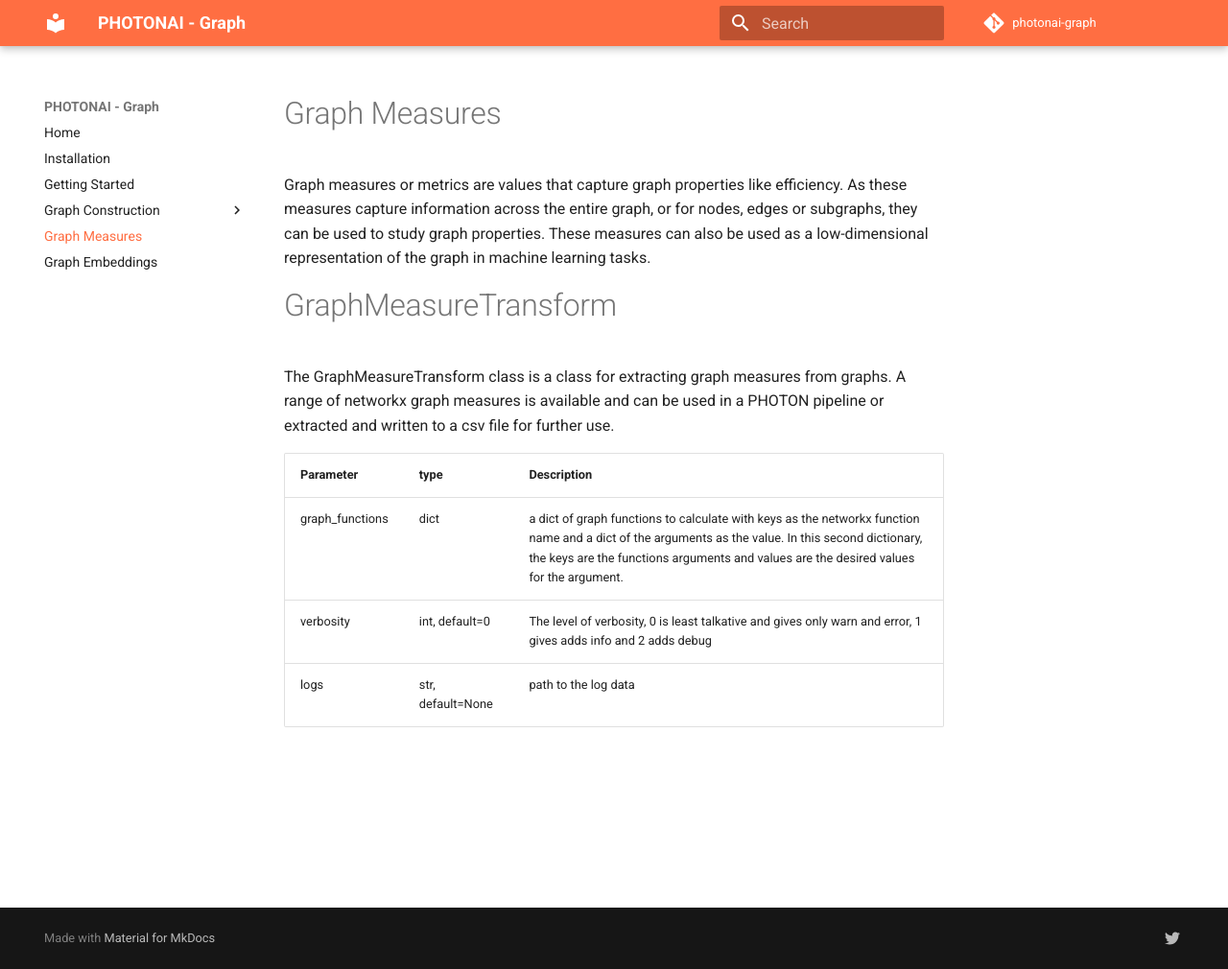
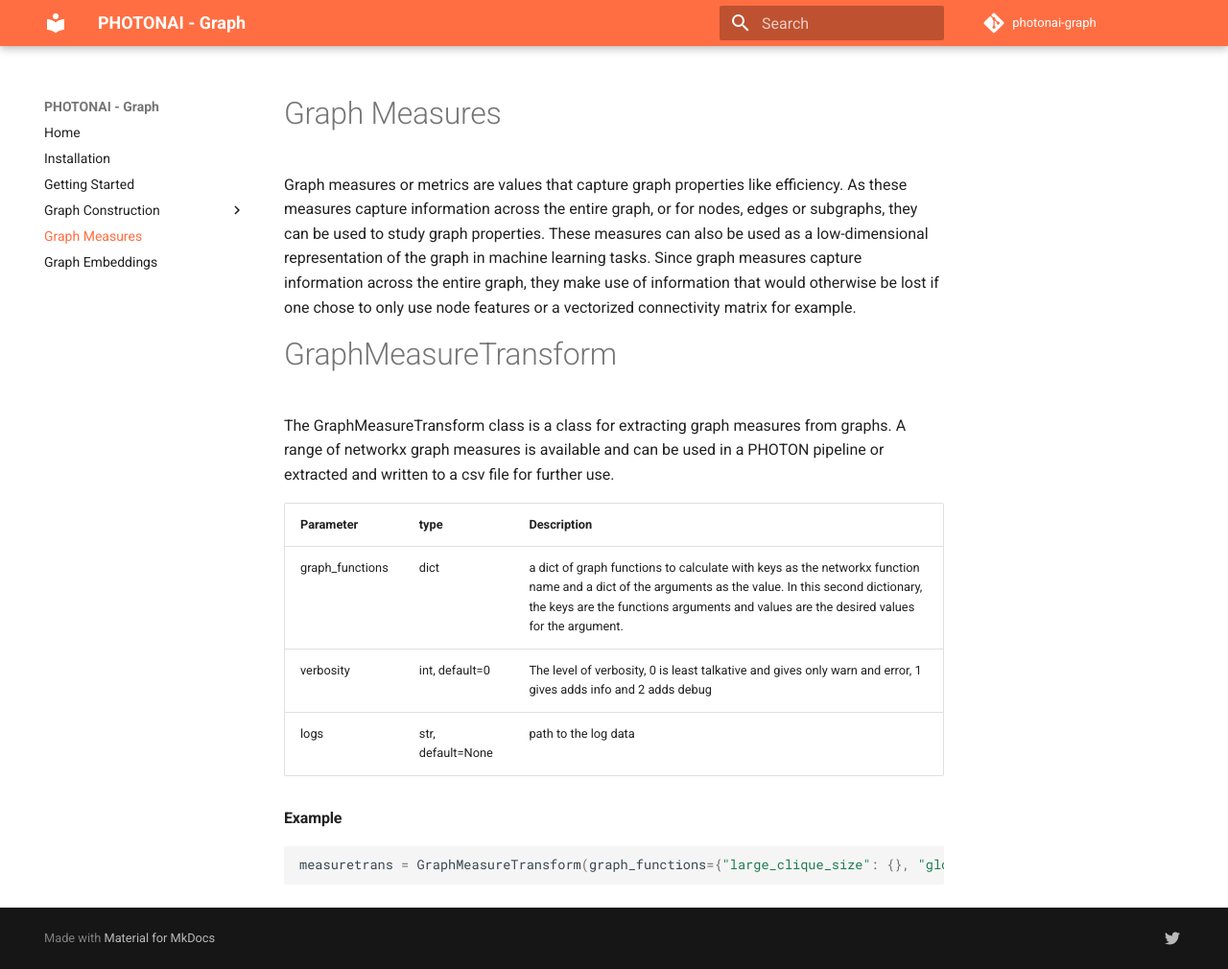
Before and after one commit to wwu-mmll/photonai_graph, an MkDocs documentation site: the page built from documentation/docs/graph_measures.md, in a window 1280 px wide and 1010 px high. Shown: the whole window at 96% size. Built offline with MkDocs 1.6.1 and Material for MkDocs 9.7.7, drawn with Linux system fonts in a browser that asks for light colours; comment, search, counter and statistics services are not loaded.

Commit message:
Update graph_measures.md

````diff
--- a/documentation/docs/graph_measures.md
+++ b/documentation/docs/graph_measures.md
@@ -1,6 +1,6 @@
 # Graph Measures
 
-Graph measures or metrics are values that capture graph properties like efficiency. As these measures capture information across the entire graph, or for nodes, edges or subgraphs, they can be used to study graph properties. These measures can also be used as a low-dimensional representation of the graph in machine learning tasks.
+Graph measures or metrics are values that capture graph properties like efficiency. As these measures capture information across the entire graph, or for nodes, edges or subgraphs, they can be used to study graph properties. These measures can also be used as a low-dimensional representation of the graph in machine learning tasks. Since graph measures capture information across the entire graph, they make use of information that would otherwise be lost if one chose to only use node features or a vectorized connectivity matrix for example.
 
 # GraphMeasureTransform
 
@@ -11,3 +11,9 @@
 | graph_functions | dict | a dict of graph functions to calculate with keys as the networkx function name and a dict of the arguments as the value. In this second dictionary, the keys are the functions arguments and values are the desired values for the argument. |
 | verbosity | int, default=0 | The level of verbosity, 0 is least talkative and gives only warn and error, 1 gives adds info and 2 adds debug |
 | logs | str, default=None | path to the log data |
+
+#### Example
+
+```python
+measuretrans = GraphMeasureTransform(graph_functions={"large_clique_size": {}, "global_efficiency": {}, "overall_reciprocity": {}, "local_efficiency": {}})
+```
````
